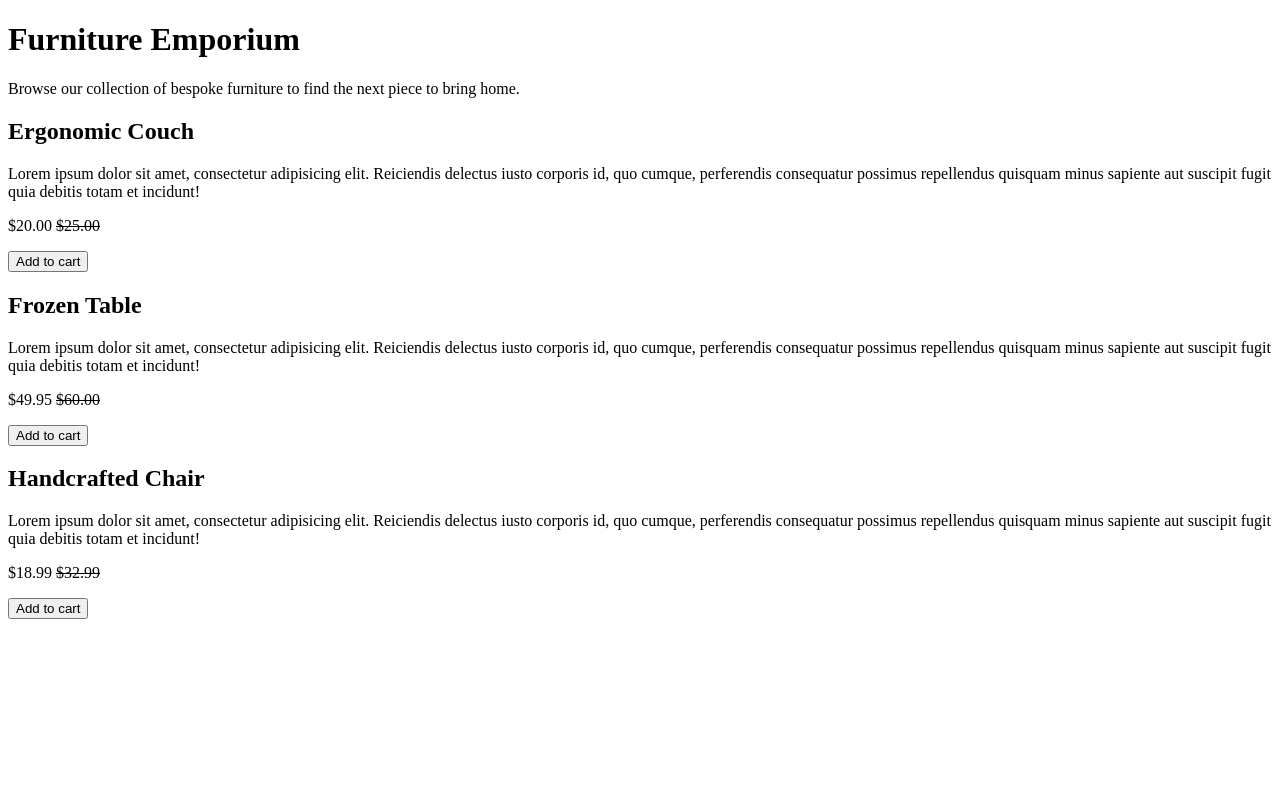
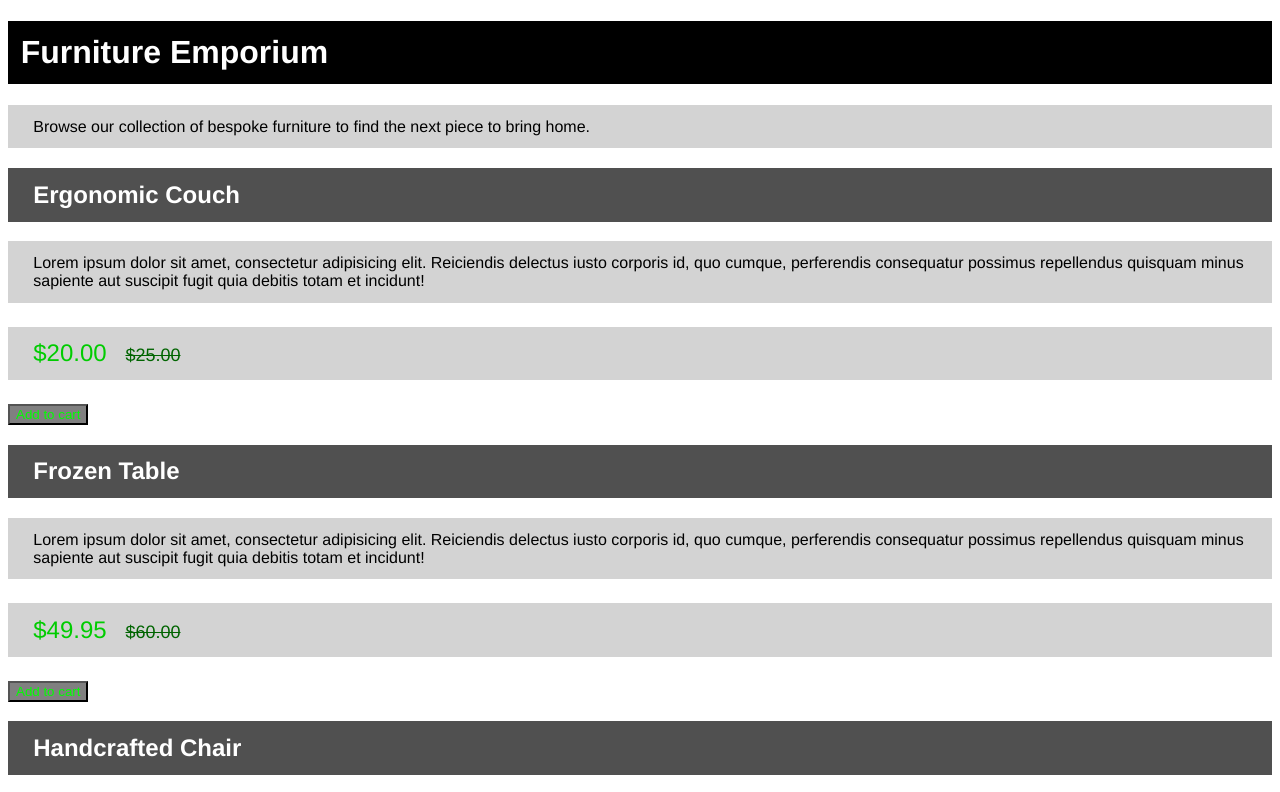
Before and after one commit to IndianJones420/Furniture-Emporium, a plain HTML site: page index.html in a window 1280 px wide. Shown: the top 792 px of the page. Drawn offline with Linux system fonts and the light colour scheme.

Commit message:
Add files via upload

```diff
--- a/index.css
+++ b/index.css
@@ -0,0 +1,48 @@
+h1 {
+  color: white;
+  background-color: black;
+  font-family: "Franklin Gothic Medium", "Arial Narrow", Arial, sans-serif;
+  padding: 1%;
+}
+
+h2 {
+  color: white;
+  background-color: rgb(80, 80, 80);
+  font-family: "Franklin Gothic Medium", "Arial Narrow", Arial, sans-serif;
+  padding-left: 2%;
+  padding-bottom: 1%;
+  padding-top: 1%;
+}
+
+p {
+  color: black;
+  background-color: lightgray;
+  font-family: "Franklin Gothic Medium", "Arial Narrow", Arial, sans-serif;
+  padding-top: 1%;
+  padding-left: 2%;
+  padding-bottom: 1%;
+  padding-right: 2%;
+}
+
+button {
+  color: rgb(0, 255, 0);
+  background-color: gray;
+}
+
+.price {
+  color: rgb(0, 204, 0);
+  font-family: "Franklin Gothic Medium", "Arial Narrow", Arial, sans-serif;
+  font-size: x-large;
+  padding-top: 1%;
+  padding-bottom: 1%;
+  padding-left: 2%;
+}
+
+.not-price {
+  color: darkgreen;
+  font-family: "Franklin Gothic Medium", "Arial Narrow", Arial, sans-serif;
+  font: arial;
+  font-size: large;
+  margin-top: 0%;
+  padding: 1%;
+}
--- a/index.html
+++ b/index.html
@@ -1,5 +1,6 @@
 <!DOCTYPE html>
 <html lang="en">
+  <link rel="stylesheet" href="index.css" />
   <head>
     <title>Furniture Emporium</title>
   </head>
@@ -20,7 +21,7 @@
           possimus repellendus quisquam minus sapiente aut suscipit fugit quia
           debitis totam et incidunt!
         </p>
-        <p>$20.00 <s>$25.00</s></p>
+        <p class="price">$20.00 <s class="not-price">$25.00</s></p>
         <button>Add to cart</button>
       </article>
       <article>
@@ -31,7 +32,7 @@
           possimus repellendus quisquam minus sapiente aut suscipit fugit quia
           debitis totam et incidunt!
         </p>
-        <p>$49.95 <s>$60.00</s></p>
+        <p class="price">$49.95 <s class="not-price">$60.00</s></p>
         <button>Add to cart</button>
       </article>
       <article>
@@ -42,7 +43,7 @@
           possimus repellendus quisquam minus sapiente aut suscipit fugit quia
           debitis totam et incidunt!
         </p>
-        <p>$18.99 <s>$32.99</s></p>
+        <p class="price">$18.99 <s class="not-price">$32.99</s></p>
         <button>Add to cart</button>
       </article>
     </main>
```
